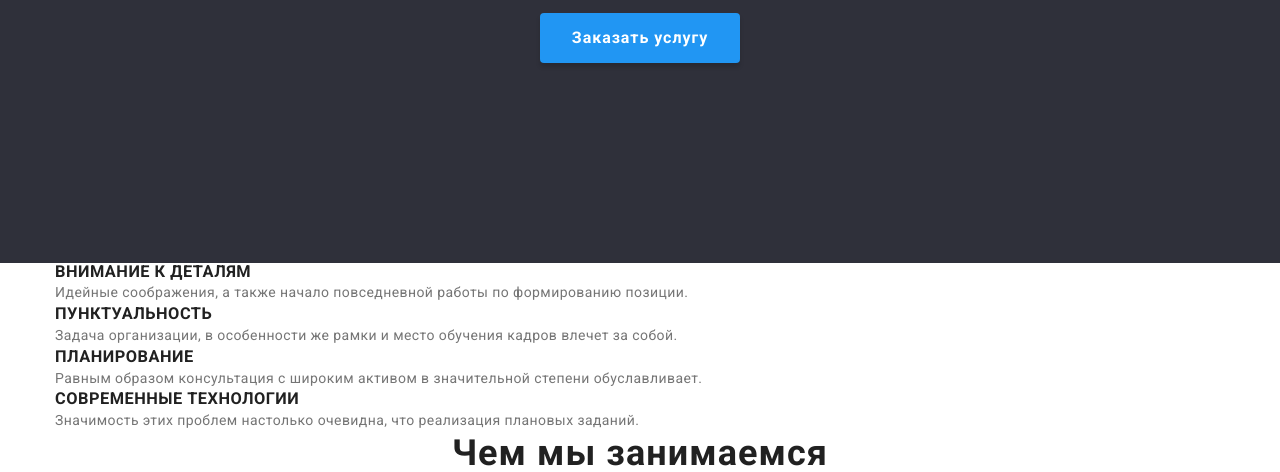
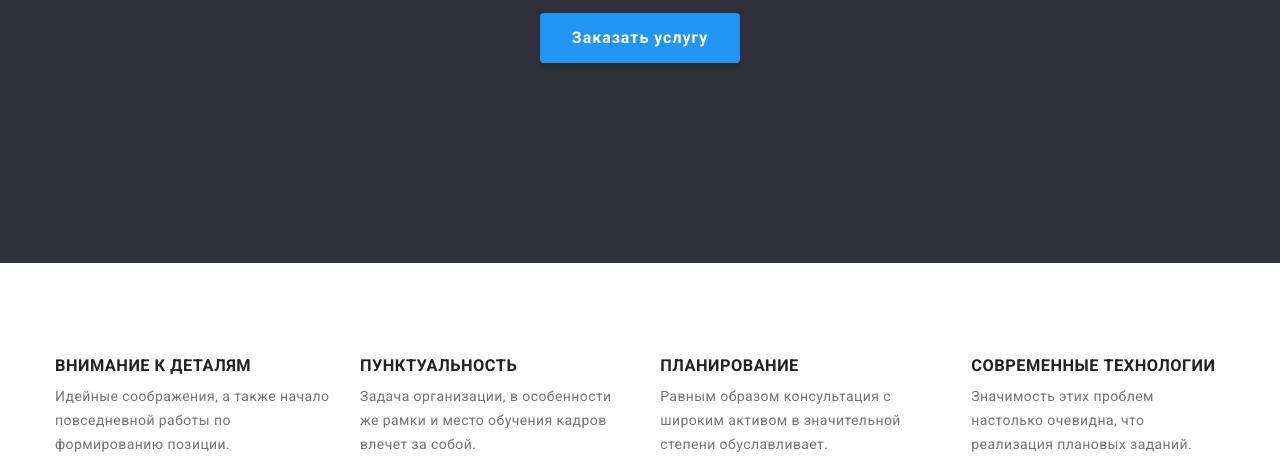
Before and after one commit to Marse11/goit-markup-hw-03, a plain HTML site: page index.html in a window 1280 px wide. Shown: the part 419-891 px from the top of the page. Drawn offline with nearby package versions, Linux system fonts and the light colour scheme.

Commit message:
Добавление стилей

```diff
--- a/css/styles.css
+++ b/css/styles.css
@@ -189,12 +189,26 @@ ol {
 
 /*--------Benefits--------*/
 
+.benefits .container {
+  padding-top: 94px;
+}
+
+.benefits-list {
+  display: flex;
+  align-items: center;
+}
+
+.benefits-item:not(:last-child) {
+  margin-right: 30px;
+}
+
 .benefits-subtitle {
   font-weight: 700;
   line-height: 1.14;
   letter-spacing: 0.03em;
   text-transform: uppercase;
   color: var(--title-text-color);
+  margin-bottom: 10px;
 }
 
 .benefits-list .text {
@@ -213,6 +227,7 @@ ol {
   text-align: center;
   letter-spacing: 0.03em;
   color: var(--title-text-color);
+  padding-top: 94px;
 }
 
 /*--------Наша команда--------*/
```
